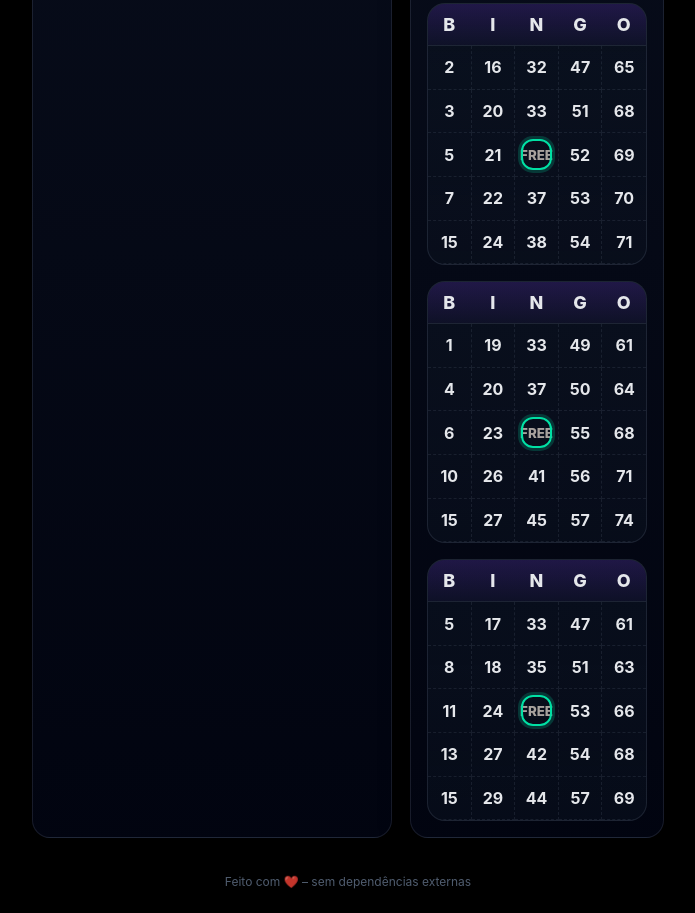
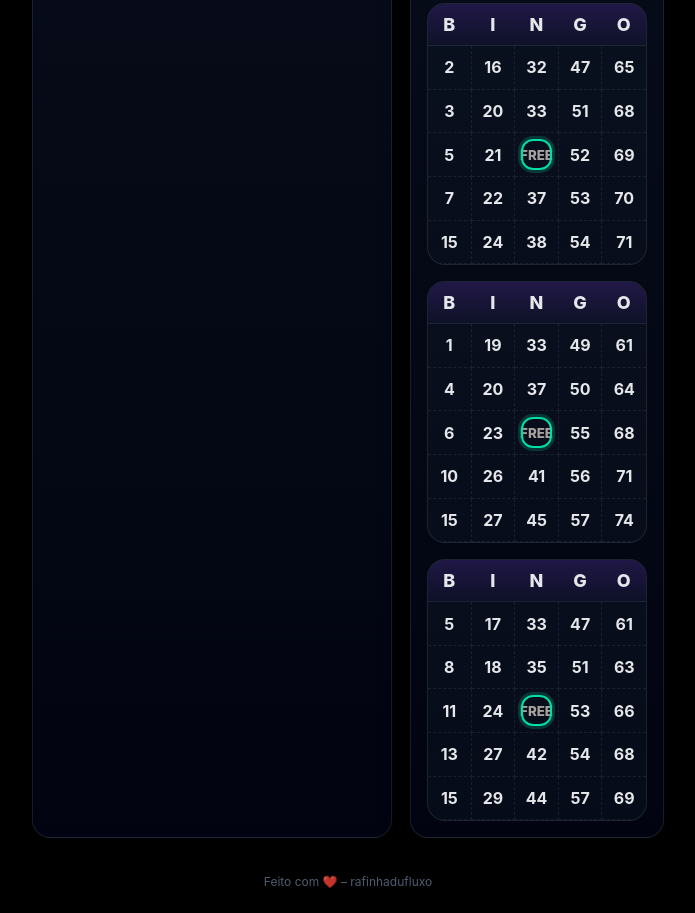
Before and after one commit to rafinhadufluxo/bingueWeb8, a plain HTML site: page index.html in a window 1280 px wide. Shown: the part 1012-1925 px from the top of the page, without its empty margins (292-987 px from the left). Drawn offline with Linux system fonts and the light colour scheme.

Commit message:
Update index.html

```diff
--- a/index.html
+++ b/index.html
@@ -373,7 +373,7 @@
 
     <div id="toast" class="toast">Tem vencedor! 🎉</div>
 
-    <footer>Feito com ❤️ – sem dependências externas</footer>
+    <footer>Feito com ❤️ – rafinhadufluxo</footer>
 
     <script>
         // ——— Utilidades básicos ———
```
